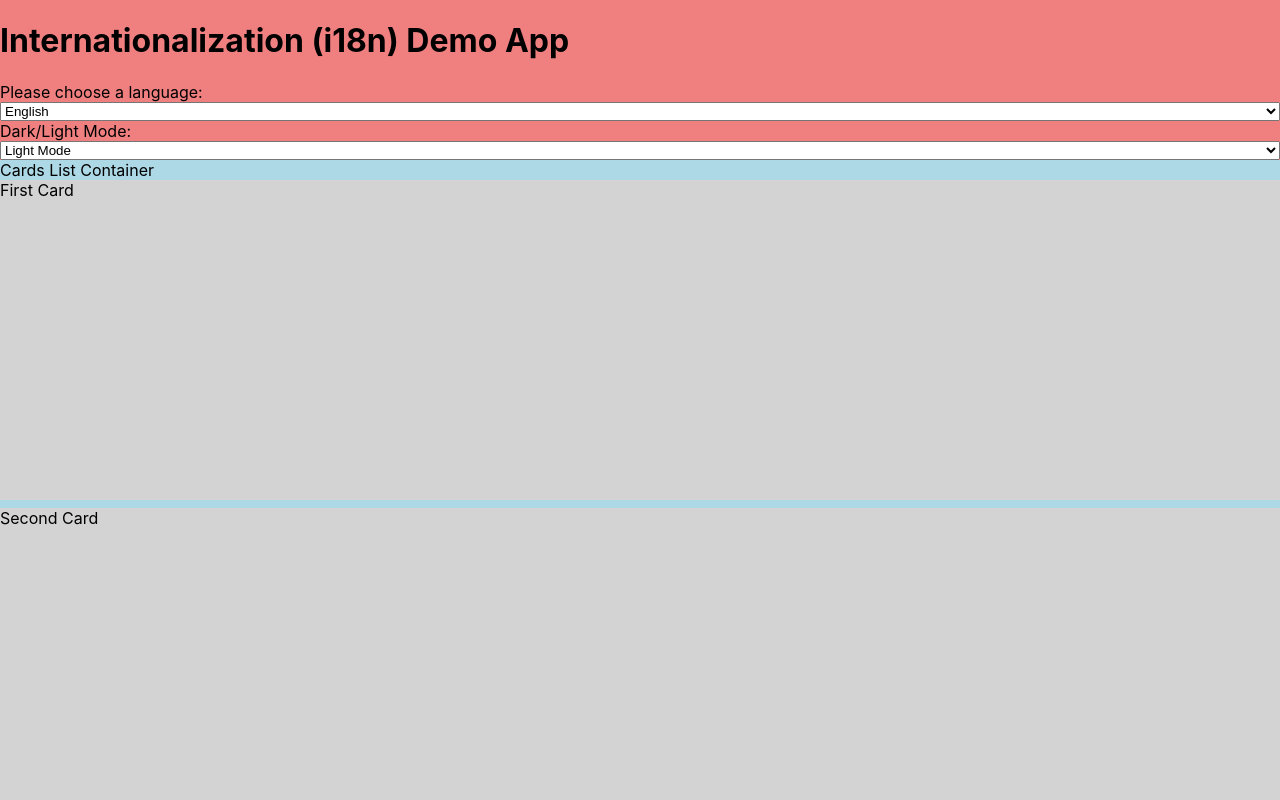
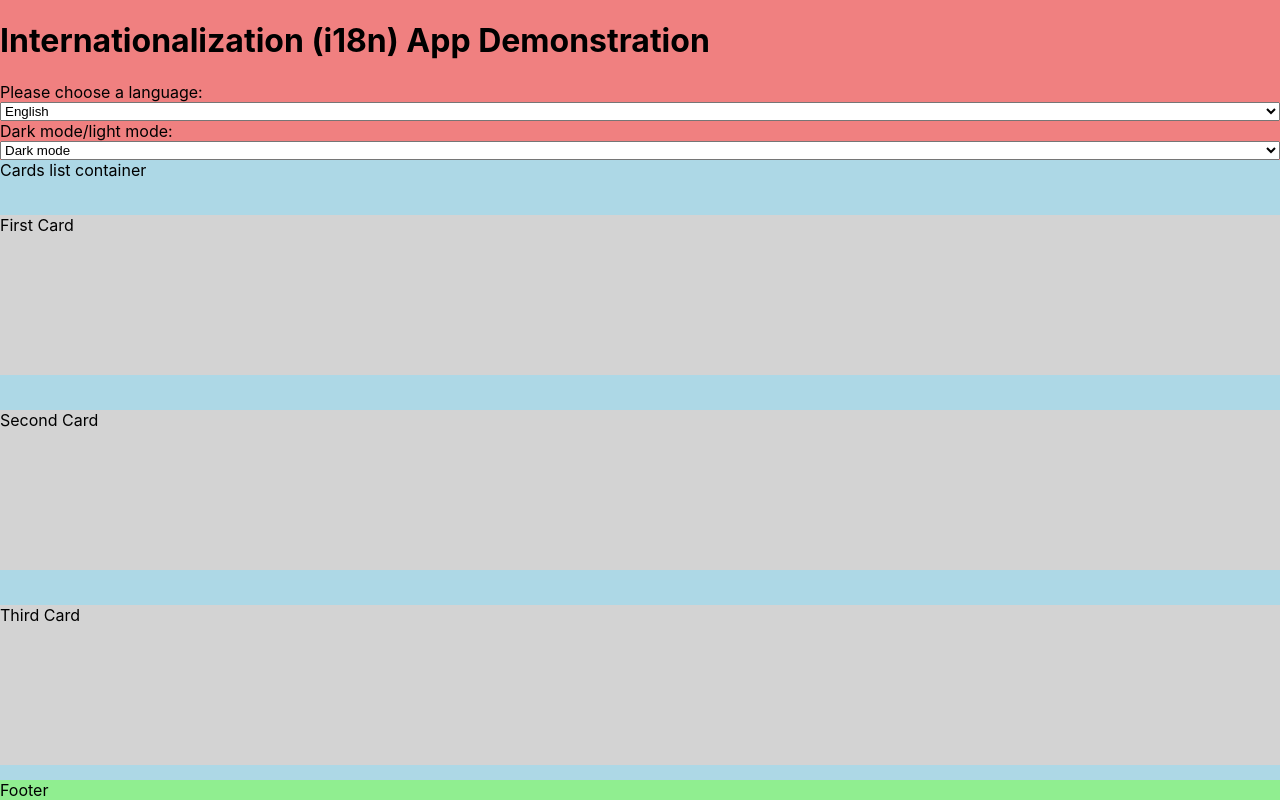
Before and after one commit to alossix/i18n-demo, a React (Create React App) app: page / in a window 1280 px wide. Shown: the top 800 px of the page. Built offline with nearby package versions, Linux system fonts and the light colour scheme.

Commit message:
Add logic for i18n

```diff
--- a/src/Components/CardsList/CardsList.js
+++ b/src/Components/CardsList/CardsList.js
@@ -1,15 +1,35 @@
-import React from 'react';
+import React, { useContext } from 'react';
 
+import LangContext from '../../store/lang-context';
 import { CardsListContainer, CardsListElem, Card } from './styles';
 
+const text = (lang) => {
+  if (lang === 'en') {
+    return {
+      containerTitle: `Cards list container`,
+      firstCard: `First Card`,
+      secondCard: `Second Card`,
+      thirdCard: `Third Card`,
+    };
+  }
+  return {
+    containerTitle: `Lista delle carte`,
+    firstCard: `Prima Carta`,
+    secondCard: `Seconda Carta`,
+    thirdCard: `Terza Carta`,
+  };
+};
+
 const CardsList = () => {
+  const { language } = useContext(LangContext);
+
   return (
     <CardsListContainer>
-      Cards List Container
+      {text(language).containerTitle}
       <CardsListElem>
-        <Card>First Card</Card>
-        <Card>Second Card</Card>
-        <Card>Third Card</Card>
+        <Card>{text(language).firstCard}</Card>
+        <Card>{text(language).secondCard}</Card>
+        <Card>{text(language).thirdCard}</Card>
       </CardsListElem>
     </CardsListContainer>
   );
--- a/src/Components/CardsList/styles.js
+++ b/src/Components/CardsList/styles.js
@@ -7,13 +7,14 @@ export const CardsListContainer = styled.main`
 export const CardsListElem = styled.section`
   display: flex;
   flex-direction: column;
+  justify-content: space-evenly;
   flex-wrap: wrap;
-  gap: 0.5rem;
+  height: 100%;
 `;
 
 export const Card = styled.article`
   display: flex;
   flex-direction: column;
-  height: 20rem;
+  height: 10rem;
   background-color: lightgray;
 `;
--- a/src/Components/Header/Header.js
+++ b/src/Components/Header/Header.js
@@ -1,4 +1,5 @@
-import React from 'react';
+import React, { useContext } from 'react';
+import LangContext from '../../store/lang-context';
 
 import {
   HeaderContainer,
@@ -9,21 +10,52 @@ import {
   ModeSelect,
 } from './styles';
 
+// Text Options
+const text = (lang) => {
+  if (lang === 'en') {
+    return {
+      header: `Internationalization (i18n) App Demonstration`,
+      langSelectLabel: `Please choose a language:`,
+      modeSelectLabel: `Dark mode/light mode:`,
+      modeSelectDark: `Dark mode`,
+      modeSelectLight: `Light mode`,
+    };
+  }
+  return {
+    header: `Dimostrazione dell'App per l'Internazionalizzazione (i18n)`,
+    langSelectLabel: `Si prega di scegliere una lingua:`,
+    modeSelectLabel: `Modalità scura/modalità chiara:`,
+    modeSelectDark: `Modalità scura`,
+    modeSelectLight: `Modalità chiara`,
+  };
+};
+
 const Header = () => {
+  const { language, setLanguage } = useContext(LangContext);
+
   return (
     <HeaderContainer>
-      <HeaderTitle>Internationalization (i18n) Demo App</HeaderTitle>
+      <HeaderTitle>{text(language).header}</HeaderTitle>
       <LanguageSelectLabel htmlFor="lang">
-        Please choose a language:
+        {text(language).langSelectLabel}
       </LanguageSelectLabel>
-      <LanguageSelect id="lang">
-        <option>English</option>
-        <option>Italiano</option>
+      <LanguageSelect
+        id="lang"
+        onChange={(event) => setLanguage(event.target.value)}
+      >
+        <option id="en" value="en">
+          English
+        </option>
+        <option id="it" value="it">
+          Italiano
+        </option>
       </LanguageSelect>
-      <ModeLabel htmlFor="mode">Dark/Light Mode:</ModeLabel>
+      <ModeLabel htmlFor="mode">
+        {text(language).modeSelectLabel}
+      </ModeLabel>
       <ModeSelect id="mode">
-        <option>Light Mode</option>
-        <option>Dark Mode</option>
+        <option>{text(language).modeSelectDark}</option>
+        <option>{text(language).modeSelectLight}</option>
       </ModeSelect>
     </HeaderContainer>
   );
--- a/src/index.js
+++ b/src/index.js
@@ -2,10 +2,13 @@ import React from 'react';
 import ReactDOM from 'react-dom';
 import './index.css';
 import App from './App';
+import { LangContextProvider } from './store/lang-context';
 
 ReactDOM.render(
   <React.StrictMode>
-    <App />
+    <LangContextProvider>
+      <App />
+    </LangContextProvider>
   </React.StrictMode>,
   document.getElementById('root'),
 );
--- /dev/null
+++ b/src/store/lang-context.js
@@ -0,0 +1,17 @@
+import React, { useState } from 'react';
+
+const LangContext = React.createContext({
+  language: 'en',
+});
+
+export const LangContextProvider = ({ children }) => {
+  const [language, setLanguage] = useState('en');
+
+  return (
+    <LangContext.Provider value={{ language, setLanguage }}>
+      {children}
+    </LangContext.Provider>
+  );
+};
+
+export default LangContext;
```
